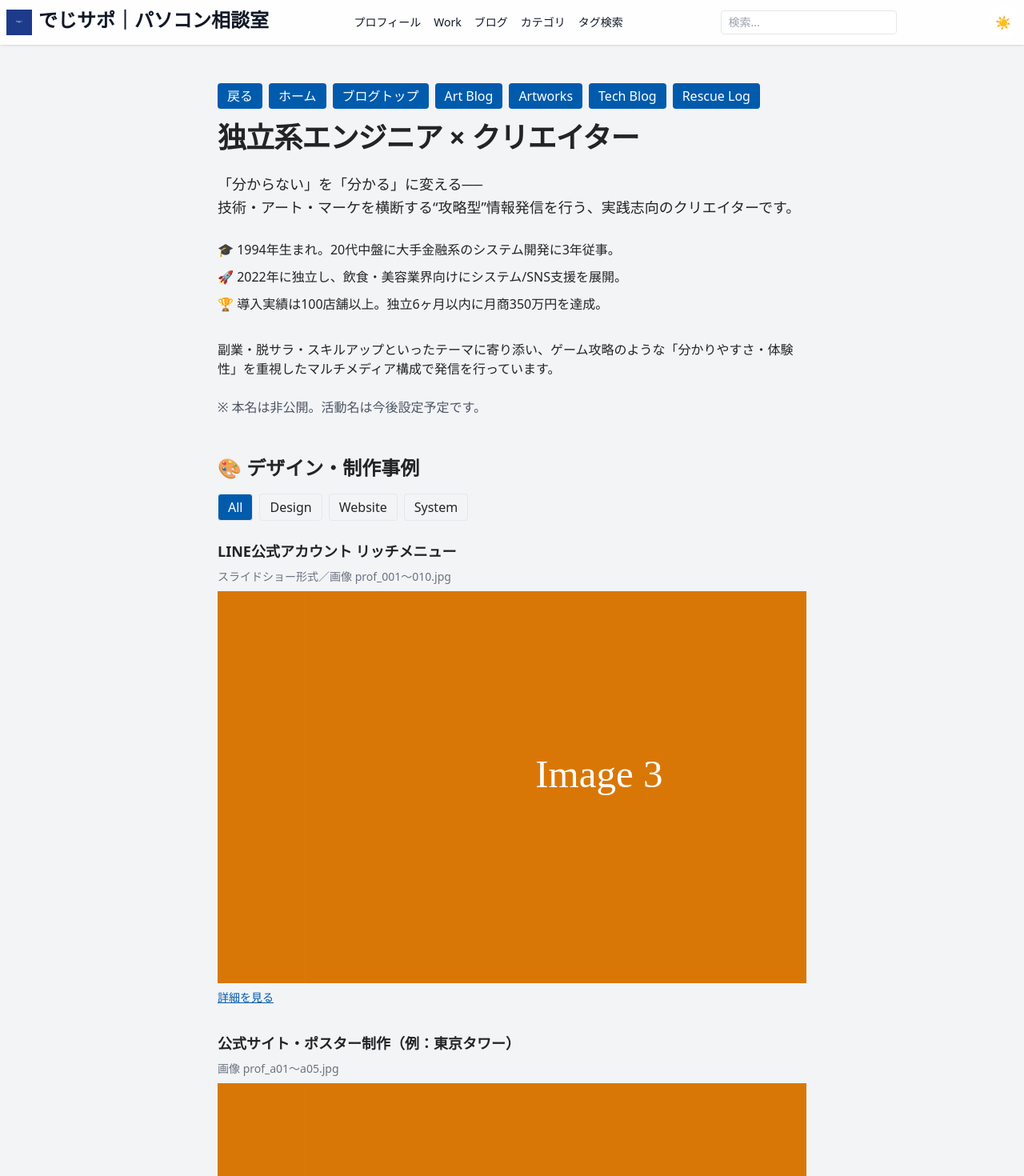
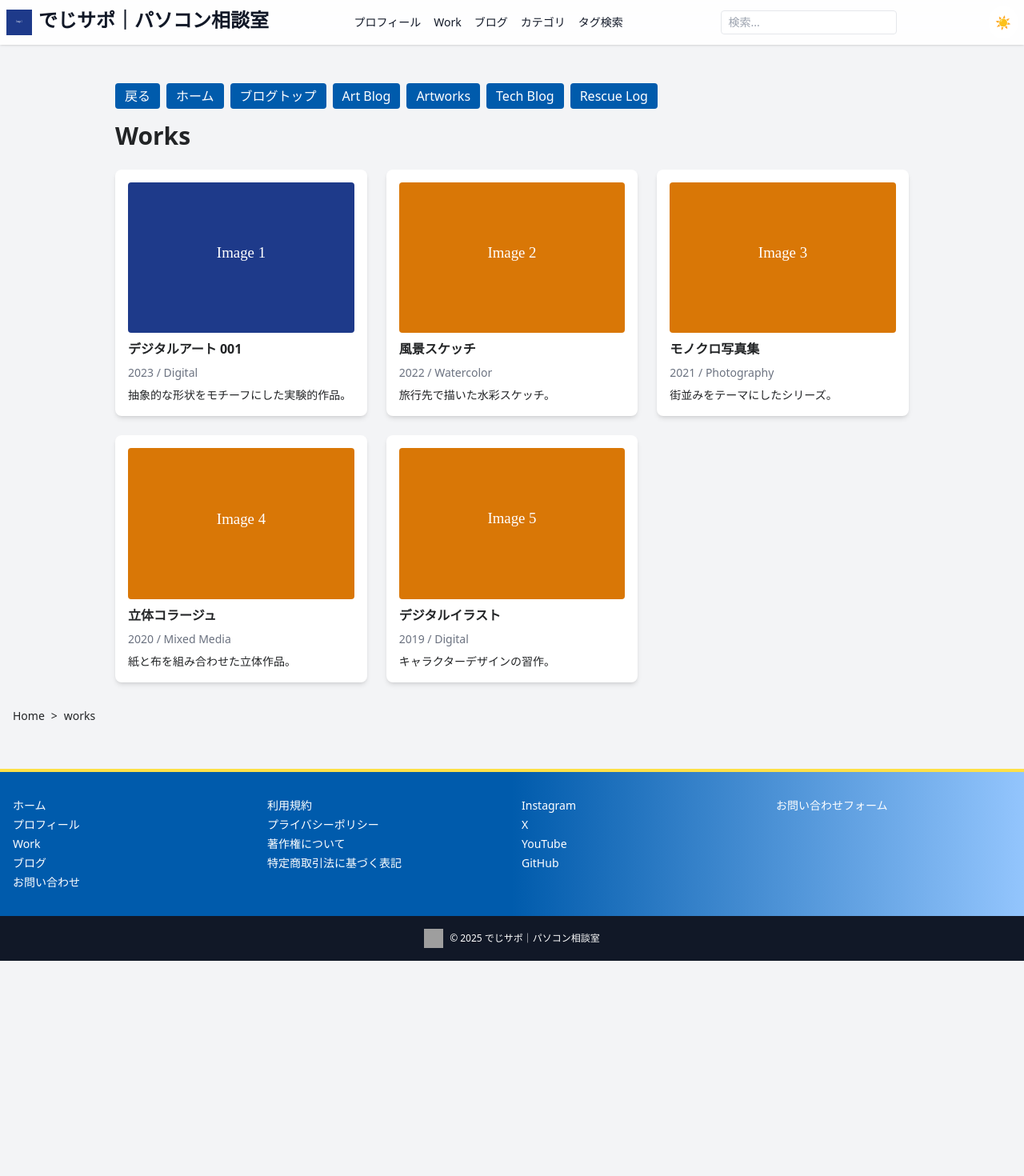
Before and after one commit to maruyamamasaya/Portfolio, a Next.js app: page /works in a window 1280 px wide. Shown: the top 1470 px of the page at 80% size. After the commit the page ends 1201 px from the top, so only its background shows below. Built offline with nearby package versions, Linux system fonts and the light colour scheme; grey boxes are pictures that could not be loaded.

Commit message:
Refactor works page into artwork gallery and update profile

```diff
--- a/src/app/about/page.tsx
+++ b/src/app/about/page.tsx
@@ -12,11 +12,11 @@ export default function About() {
         技術・アート・マーケを横断する“攻略型”の情報発信を行っています。
       </p>
 
-      <p className="mb-4">
-        1994年生まれ。20代中盤で大手金融系のシステム開発に3年間従事したのち、2022年に独立。
-        現在はフリーランスとして、飲食・美容業界の企業100店舗以上を対象に、
-        SNS戦略とシステム支援を提供しています。
-      </p>
+      <div className="mb-4 space-y-1">
+        <p>🎓 1994年生まれ。20代中盤に大手金融系のシステム開発に3年従事。</p>
+        <p>🚀 2022年に独立し、飲食・美容業界向けにシステム/SNS支援を展開。</p>
+        <p>🏆 導入実績は100店舗以上。独立6ヶ月以内に月商350万円を達成。</p>
+      </div>
 
       <p className="mb-4">
         「脱サラ」「副業」「スキルアップ」などのテーマに寄り添いながら、
--- a/src/app/works/page.tsx
+++ b/src/app/works/page.tsx
@@ -1,140 +1,84 @@
 'use client';
 
-import { useState } from 'react';
+import Image from 'next/image';
 import BlogNavButtons from '../components/BlogNavButtons';
-import ImageSlider from '../components/ImageSlider';
+import Card from '../components/Card';
 
-interface Work {
+interface Artwork {
   id: number;
-  category: string;
   title: string;
-  description: string;
-  images: string[];
+  year: number;
+  medium: string;
+  description?: string;
+  image: string;
 }
 
-const worksData: Work[] = [
+const artworks: Artwork[] = [
   {
     id: 1,
-    category: 'Design',
-    title: 'LINE公式アカウント リッチメニュー',
-    description: 'スライドショー形式／画像 prof_001〜010.jpg',
-    images: ['/images/img1.svg', '/images/img2.svg', '/images/img3.svg'],
+    title: 'デジタルアート 001',
+    year: 2023,
+    medium: 'Digital',
+    description: '抽象的な形状をモチーフにした実験的作品。',
+    image: '/images/img1.svg',
   },
   {
     id: 2,
-    category: 'Website',
-    title: '公式サイト・ポスター制作（例：東京タワー）',
-    description: '画像 prof_a01〜a05.jpg',
-    images: ['/images/img2.svg', '/images/img3.svg', '/images/img4.svg'],
+    title: '風景スケッチ',
+    year: 2022,
+    medium: 'Watercolor',
+    description: '旅行先で描いた水彩スケッチ。',
+    image: '/images/img2.svg',
   },
   {
     id: 3,
-    category: 'System',
-    title: '管理・決済システム 導入支援',
-    description: '画像 prof_b01〜b03.jpg',
-    images: ['/images/img3.svg', '/images/img4.svg', '/images/img5.svg'],
+    title: 'モノクロ写真集',
+    year: 2021,
+    medium: 'Photography',
+    description: '街並みをテーマにしたシリーズ。',
+    image: '/images/img3.svg',
   },
   {
     id: 4,
-    category: 'System',
-    title: 'エステサロン系 予約システム導入',
-    description: '画像 prof_c01〜c03.jpg',
-    images: ['/images/img4.svg', '/images/img5.svg', '/images/img1.svg'],
+    title: '立体コラージュ',
+    year: 2020,
+    medium: 'Mixed Media',
+    description: '紙と布を組み合わせた立体作品。',
+    image: '/images/img4.svg',
   },
   {
     id: 5,
-    category: 'Design',
-    title: 'その他 飲食店向けデザイン支援',
-    description: '画像 prof_d01〜d03.jpg',
-    images: ['/images/img5.svg', '/images/img1.svg', '/images/img2.svg'],
+    title: 'デジタルイラスト',
+    year: 2019,
+    medium: 'Digital',
+    description: 'キャラクターデザインの習作。',
+    image: '/images/img5.svg',
   },
 ];
 
 export default function Works() {
-  const [category, setCategory] = useState('All');
-  const [selected, setSelected] = useState<Work | null>(null);
-
-  const categories = Array.from(new Set(worksData.map((w) => w.category)));
-  const filtered = category === 'All' ? worksData : worksData.filter((w) => w.category === category);
-
   return (
-    <div className="max-w-3xl mx-auto px-4 py-8">
+    <div className="max-w-5xl mx-auto px-4 py-8">
       <BlogNavButtons />
-
-      <h1 className="text-4xl font-extrabold mb-6 tracking-tight">独立系エンジニア × クリエイター</h1>
-
-      <p className="mb-6 text-lg leading-relaxed">
-        「分からない」を「分かる」に変える──<br />技術・アート・マーケを横断する“攻略型”情報発信を行う、実践志向のクリエイターです。
-      </p>
-
-      <div className="mb-8 space-y-2 text-base leading-relaxed">
-        <p>🎓 1994年生まれ。20代中盤に大手金融系のシステム開発に3年従事。</p>
-        <p>🚀 2022年に独立し、飲食・美容業界向けにシステム/SNS支援を展開。</p>
-        <p>🏆 導入実績は100店舗以上。独立6ヶ月以内に月商350万円を達成。</p>
+      <h1 className="text-3xl font-extrabold mb-6">Works</h1>
+      <div className="grid gap-6 sm:grid-cols-2 md:grid-cols-3">
+        {artworks.map((art) => (
+          <Card key={art.id} className="space-y-2">
+            <Image
+              src={art.image}
+              alt={art.title}
+              width={600}
+              height={400}
+              className="w-full h-auto object-cover rounded"
+            />
+            <h3 className="font-semibold">{art.title}</h3>
+            <p className="text-sm text-gray-500">
+              {art.year} / {art.medium}
+            </p>
+            {art.description && <p className="text-sm">{art.description}</p>}
+          </Card>
+        ))}
       </div>
-
-      <p className="mb-6">副業・脱サラ・スキルアップといったテーマに寄り添い、ゲーム攻略のような「分かりやすさ・体験性」を重視したマルチメディア構成で発信を行っています。</p>
-
-      <p className="mb-12 text-gray-600">※ 本名は非公開。活動名は今後設定予定です。</p>
-
-      <section className="mb-12">
-        <h2 className="text-2xl font-bold mb-4">🎨 デザイン・制作事例</h2>
-
-        <div className="flex space-x-2 mb-6">
-          <button
-            onClick={() => setCategory('All')}
-            className={`px-3 py-1 border rounded ${category === 'All' ? 'bg-primary text-white' : ''}`}
-          >
-            All
-          </button>
-          {categories.map((cat) => (
-            <button
-              key={cat}
-              onClick={() => setCategory(cat)}
-              className={`px-3 py-1 border rounded ${category === cat ? 'bg-primary text-white' : ''}`}
-            >
-              {cat}
-            </button>
-          ))}
-        </div>
-
-        <div className="space-y-8">
-          {filtered.map((work) => (
-            <div key={work.id}>
-              <h3 className="text-lg font-semibold mb-2">{work.title}</h3>
-              <p className="text-sm text-gray-500 mb-2">{work.description}</p>
-              <ImageSlider images={work.images} />
-              <button
-                onClick={() => setSelected(work)}
-                className="mt-2 text-sm text-primary underline"
-              >
-                詳細を見る
-              </button>
-            </div>
-          ))}
-        </div>
-      </section>
-
-      {selected && (
-        <div className="fixed inset-0 bg-black bg-opacity-50 flex items-center justify-center z-50">
-          <div className="bg-white p-4 max-w-lg w-full">
-            <h3 className="text-lg font-semibold mb-2">{selected.title}</h3>
-            <ImageSlider images={selected.images} />
-            <p className="mt-2 text-sm text-gray-600">{selected.description}</p>
-            <button
-              onClick={() => setSelected(null)}
-              className="mt-4 px-4 py-2 bg-primary text-white rounded"
-            >
-              閉じる
-            </button>
-          </div>
-        </div>
-      )}
-
-      <p className="mt-4">
-        ご依頼はこちらまで。WEB制作やデザイン作成など、お気軽にご相談ください：
-        <a href="mailto:contact@freehackapp.com" className="text-primary hover:underline">contact@freehackapp.com</a>
-      </p>
     </div>
   );
 }
```
